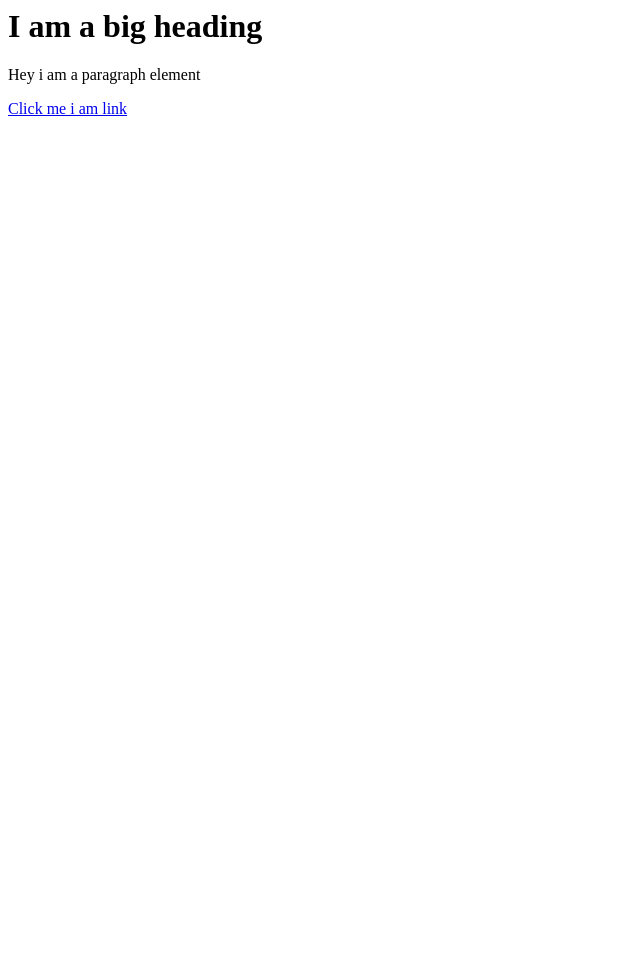
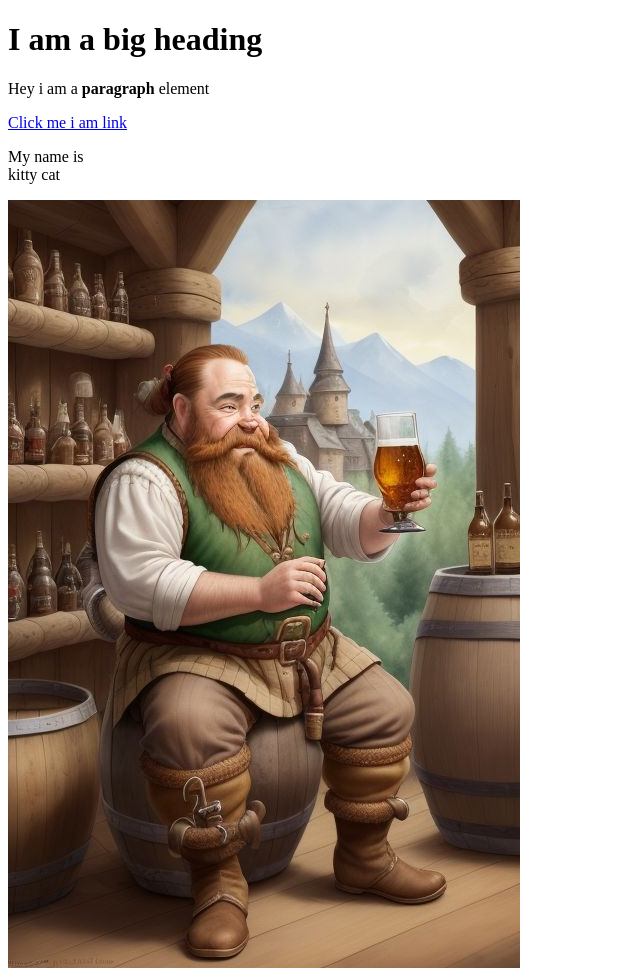
Before and after one commit to Jombertti/cartoon-hero, a plain HTML site: page test.html in a window 1280 px wide. Shown: the whole page, without its empty margins (0-640 px from the left). Before the commit the page ends 800 px from the top, so only its background shows below. Drawn offline with Linux system fonts and the light colour scheme.

Commit message:
lisäsin kuvan ja muutakin

```diff
--- a/test.html
+++ b/test.html
@@ -1,3 +1,14 @@
-<h1>I am a big heading </h1>
-<p>Hey i am a paragraph element</p>
-<a href="https://google.com" target="_blank" title="lets go to google">Click me i am link</a>
+<!DOCTYPE html>
+<html>
+<head>
+	<title>Test page</title>
+</head>
+<body>
+	<h1>I am a big heading </h1>
+	<p>Hey i am a <b>paragraph</b> element</p>
+	<a href="https://google.com" target="_blank" title="lets go to google">Click me i am link</a>
+	<p>My name is <br>
+	kitty cat</p>
+	<img src="img/dwarf.jpeg">
+</body>
+</html>
```
Also changed, not shown: img/dwarf.jpeg (added), 1 other file.
